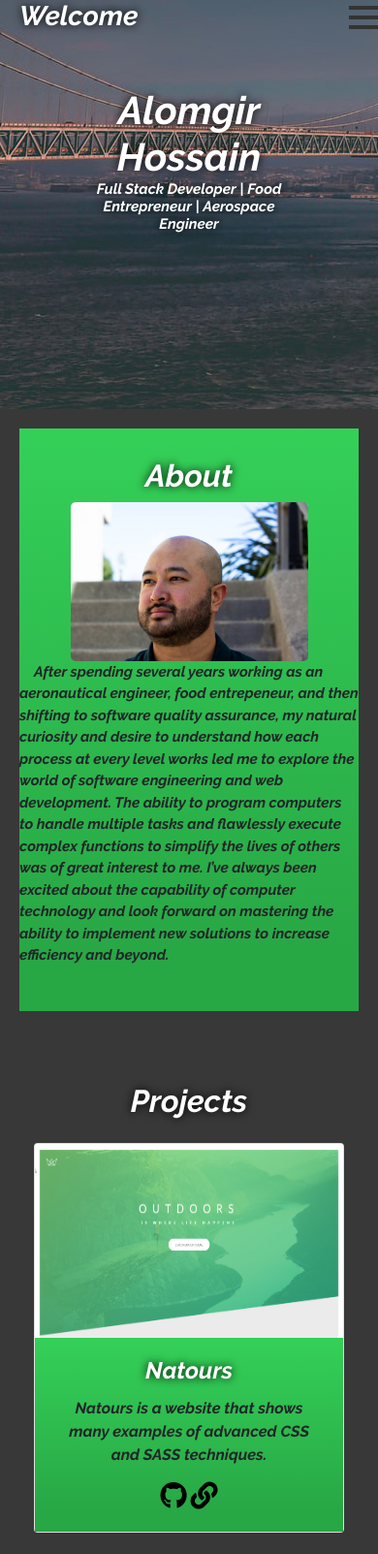
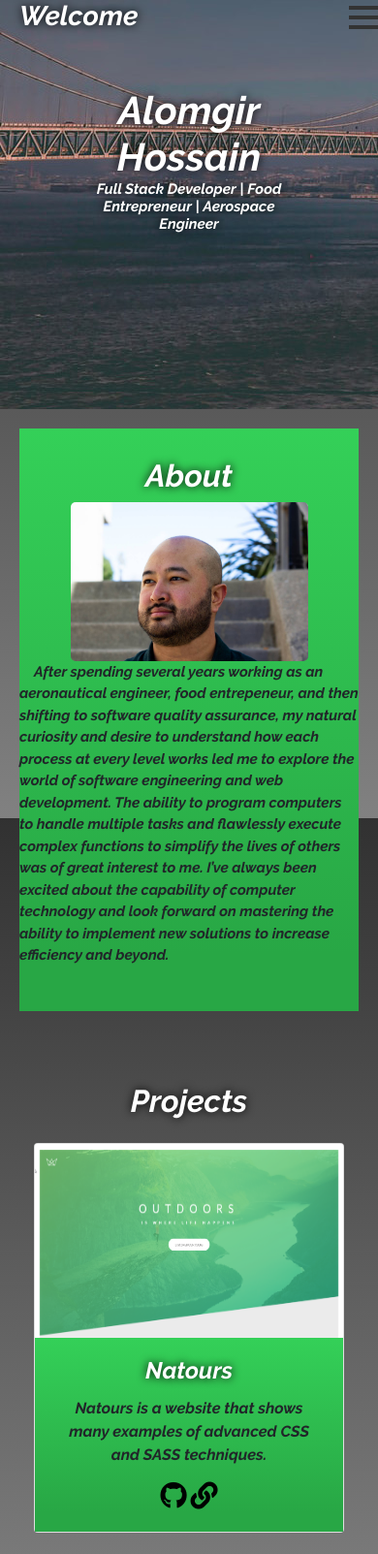
Before and after one commit to Alom310/About-Me---Profile-Page, a PHP site: page / in a window 390 px wide. Shown: the top 1603 px of the page at 97% size. Run offline with PHP 8.4, Linux system fonts and the light colour scheme; some libraries are stand-ins or nearby versions.

Commit message:
changed background gradient

```diff
--- a/css/style.css
+++ b/css/style.css
@@ -10,9 +10,9 @@ body{
   -webkit-background-size: cover;
   -moz-background-size: cover;
   -o-background-size: cover;
-  background-size: 100vh;
+  background-size: cover;
   height: 100%;
-  background-color: #383838;
+  background-image: linear-gradient(#313131,#818181);
 }
 
 html{
@@ -294,8 +294,8 @@ Typewriter Animation
 Cards
 ------------------------------------------- */
 .card:hover{
-  transition: transform .3s;
-  transform: translateY(-10px) scale(1.03);
+  transition: transform .3s ease;
+  transform: translateY(-10px) scale(1.03) ;
 }
 
 .card-body{
--- a/index.html
+++ b/index.html
@@ -89,7 +89,7 @@
         <h2 class="my-4 text-center">Projects</h2>
 
         <div class="row">
-          <div class="col-lg-4 col-sm-6 mb-4">
+          <div class="col-lg-4 col-sm-6 mb-4 cards">
             <div class="card h-100">
               <img class="card-img-top" src="images/natours.png" alt="">
               <div class="card-body text-center">
@@ -102,7 +102,7 @@
           </div>
 
           <div class="col-lg-4 col-sm-6 mb-4">
-            <div class="card h-100">
+            <div class="card h-100 card2">
               <img class="card-img-top" src="images/drivewayz.png" alt="">
               <div class="card-body text-center">
                 <h4 class="card-title">DriveWayz</h4>
```
